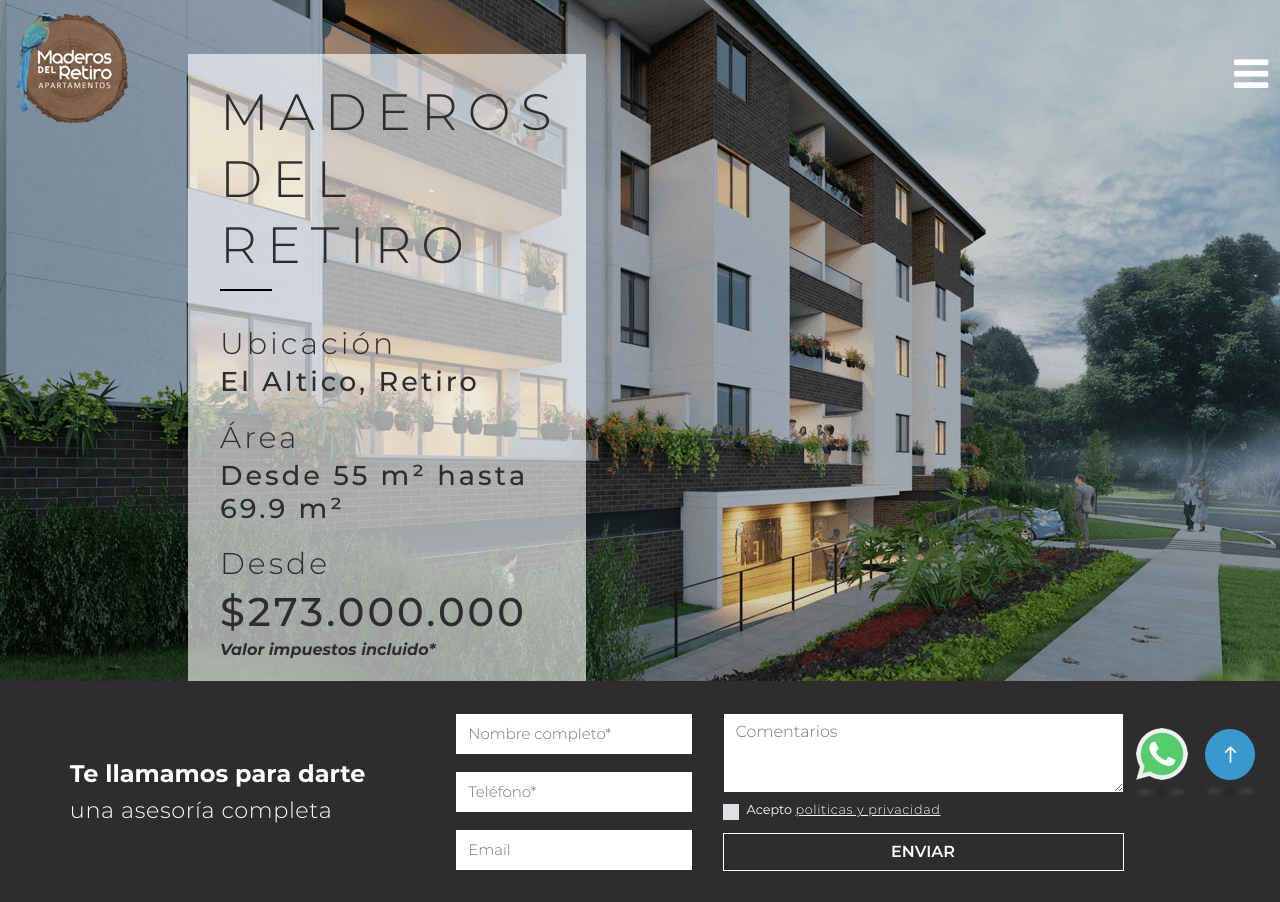
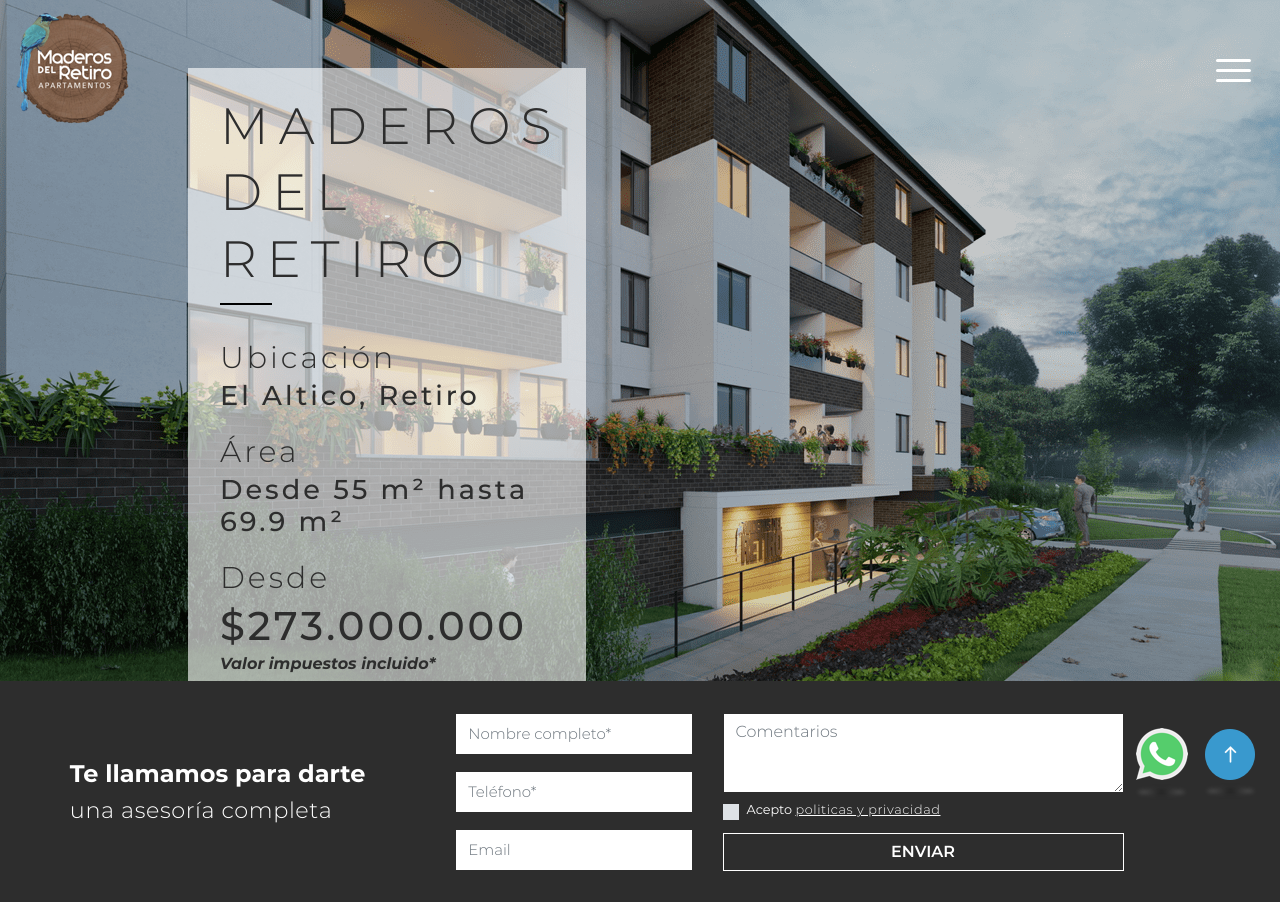
Before and after one commit to dannyunico/Maderos-new, a PHP site: page / in a window 1280 px wide. Shown: the top 902 px of the page. Run offline with PHP 8.4, Linux system fonts and the light colour scheme; some libraries are stand-ins or nearby versions; some web fonts are replaced.

Commit message:
Add offcanvas

```diff
--- a/assets/css/main.css
+++ b/assets/css/main.css
@@ -193,11 +193,12 @@
 }
 
 .fixed-top {
-	position: fixed;
+	position: absolute;
+}
 
-}
 .navbar.nav-bg{
 	background-color: #5ad0cc;
+	position: fixed;
 }
 
 .container-nav{
@@ -261,13 +262,28 @@
 	object-position: top;
 }
 
+.nav-item{
+	text-align: center;
+}
+.nav-link  {
+	font-family: Montserrat;
+    font-size: 28px;
+    font-weight: 300;
+    font-stretch: normal;
+    font-style: normal;
+    line-height: 1.71;
+    letter-spacing: 0.1px;
+    text-align: center;
+    color: #2d2d2d;
+    text-transform: uppercase;
+}
 .main-banner {
 	position: relative;
 }
 
 .main-banner__text {
     position: absolute;
-    top: 8%;
+    top: 10%;
     color: rgb(45, 45, 45);
     margin-left: 188px;
     padding: 25px 32px 30px;
@@ -1192,8 +1208,9 @@
 
   .offcanvas-collapse.open {
     left: 0px;
-    visibility: visible;
+	visibility: visible;
   }
+
 
   .main-brand{
 	  z-index: 99;
@@ -1386,3 +1403,97 @@
 	grid-row: 7/10;
 
 }
+
+
+
+
+
+
+
+
+
+.hamburger-box {
+	width: 40px;
+	height: 24px;
+	display: inline-block;
+	position: relative;
+  }
+  .hamburger-box:focus{
+	outline: none;
+  }
+
+  .hamburger-inner {
+	display: block;
+	top: 50%;
+	margin-top: -2px;
+  }
+
+  .hamburger-inner.js-hamburger {
+	background-color: #fff;
+  }
+
+  .hamburger-inner.js-hamburger:before {
+	background-color: #fff;
+  }
+
+  .hamburger-inner.js-hamburger::after {
+	background-color: #fff;
+  }
+
+  .hamburger-inner,
+  .hamburger-inner::before,
+  .hamburger-inner::after {
+	width: 35px;
+	height: 3px;
+	background-color: #fff;
+	border-radius: 3px;
+	position: absolute;
+	transition-property: transform;
+	transition-duration: 0.15s;
+	transition-timing-function: ease;
+  }
+
+  .hamburger-inner::before,
+  .hamburger-inner::after {
+	content: "";
+	display: block;
+  }
+
+  .hamburger-inner::before {
+	top: -10px;
+  }
+
+  .hamburger-inner::after {
+	bottom: -10px;
+  }
+
+  .hamburger--elastic .hamburger-inner {
+	top: 6px;
+	transition-duration: 0.275s;
+	transition-timing-function: cubic-bezier(0.68, -0.55, 0.265, 1.55);
+  }
+
+  .hamburger--elastic .hamburger-inner::before {
+	top: 10px;
+	transition: opacity 0.125s 0.275s ease;
+  }
+
+  .hamburger--elastic .hamburger-inner::after {
+	top: 20px;
+	transition: transform 0.275s cubic-bezier(0.68, -0.55, 0.265, 1.55);
+  }
+
+  .hamburger--elastic.is-active .hamburger-inner {
+	transform: translate3d(0, 10px, 0) rotate(135deg);
+	transition-delay: 0.075s;
+  }
+
+  .hamburger--elastic.is-active .hamburger-inner::before {
+	transition-delay: 0s;
+	opacity: 0;
+  }
+
+  .hamburger--elastic.is-active .hamburger-inner::after {
+	transform: translate3d(0, -20px, 0) rotate(-270deg);
+	transition-delay: 0.075s;
+  }
--- a/assets/js/main.js
+++ b/assets/js/main.js
@@ -27,3 +27,23 @@
     // $('.navbar-fixed-js').removeClasss('top');
   }
 });
+
+
+// menu hambuger
+
+
+$(".hamburger").on("click", function () {
+  if (!$(this).hasClass("is-active")) {
+    $(this).addClass("is-active")
+    $('.navbar-fixed-js').addClass('fixed');
+    $('.hamburger-inner').addClass('js-hamburger');
+  } else {
+    $(this).removeClass("is-active")
+    if ($(document).scrollTop() <= 70 && ($(window).width() >= 0)) {
+      $('.navbar-fixed-js').removeClass('fixed');
+      $('.hamburger-inner').removeClass('js-hamburger');
+ ;
+
+    }
+  }
+});
--- a/index.html
+++ b/index.html
@@ -26,30 +26,50 @@
           <a class="navbar-brand" href="index.html">
 						<img id="iso" src="assets/img/logo.png" alt="" />
 					</a>
-					<button class="navbar-toggler p-0 border-0" data-toggle="offcanvas" type="button">
-						<span class="navbar-toggler-icon fa fa-bars"></span>
-					</button>
+					<button class="navbar-toggler p-2 border-0 hamburger hamburger--elastic ml-autos" data-toggle="offcanvas" type="button">
+            <span class="hamburger-box">
+              <span class="hamburger-inner"></span>
+            </span>
+          </button>
 				</div>
 				<div class="navbar-collapse offcanvas-collapse">
 					<ul class="navbar-nav m-auto">
+
+            <li class="nav-item ">
+							<a class="nav-link  " href="#">detalle de PROYECTO</a>
+						</li>
 						<li class="nav-item ">
 							<a class="nav-link  " href="#">Acerca del PROYECTO</a>
+            </li>
+            <li class="nav-item ">
+							<a class="nav-link  " href="#">video</a>
 						</li>
 						<li class="nav-item">
 							<a class="nav-link " href="#ZONASCOMUNES">ZONAS COMUNES</a>
 
 						</li>
-						<li class="nav-item">
-							<a class="nav-link " href="#GALERÍAEXTERIOR">GALERÍA EXTERIOR</a>
-						</li>
+
 						<li class="nav-item">
 							<a class="nav-link " href="#PLANOSDELPROYECTO">PLANOS DEL PROYECTO</a>
+            </li>
+            <li class="nav-item">
+							<a class="nav-link " href="#GALERÍAEXTERIOR">GALERÍA</a>
+            </li>
+            <li class="nav-item">
+							<a class="nav-link " href="#GALERÍAEXTERIOR">Avances de la obra</a>
+            </li>
+
+            <li class="nav-item">
+							<a class="nav-link " href="#GALERÍAEXTERIOR">contacto</a>
 						</li>
 						<li class="nav-item">
 							<a class="nav-link " href="#galeriaapartamento">galería apartamento</a>
 						</li>
 						<li class="nav-item">
 							<a class="nav-link" href="#UBICACIÓN">UBICACIÓN</a>
+            </li>
+            <li class="nav-item">
+							<a class="nav-link" href="#UBICACIÓN">formulario</a>
 						</li>
 					</ul>
 
```
